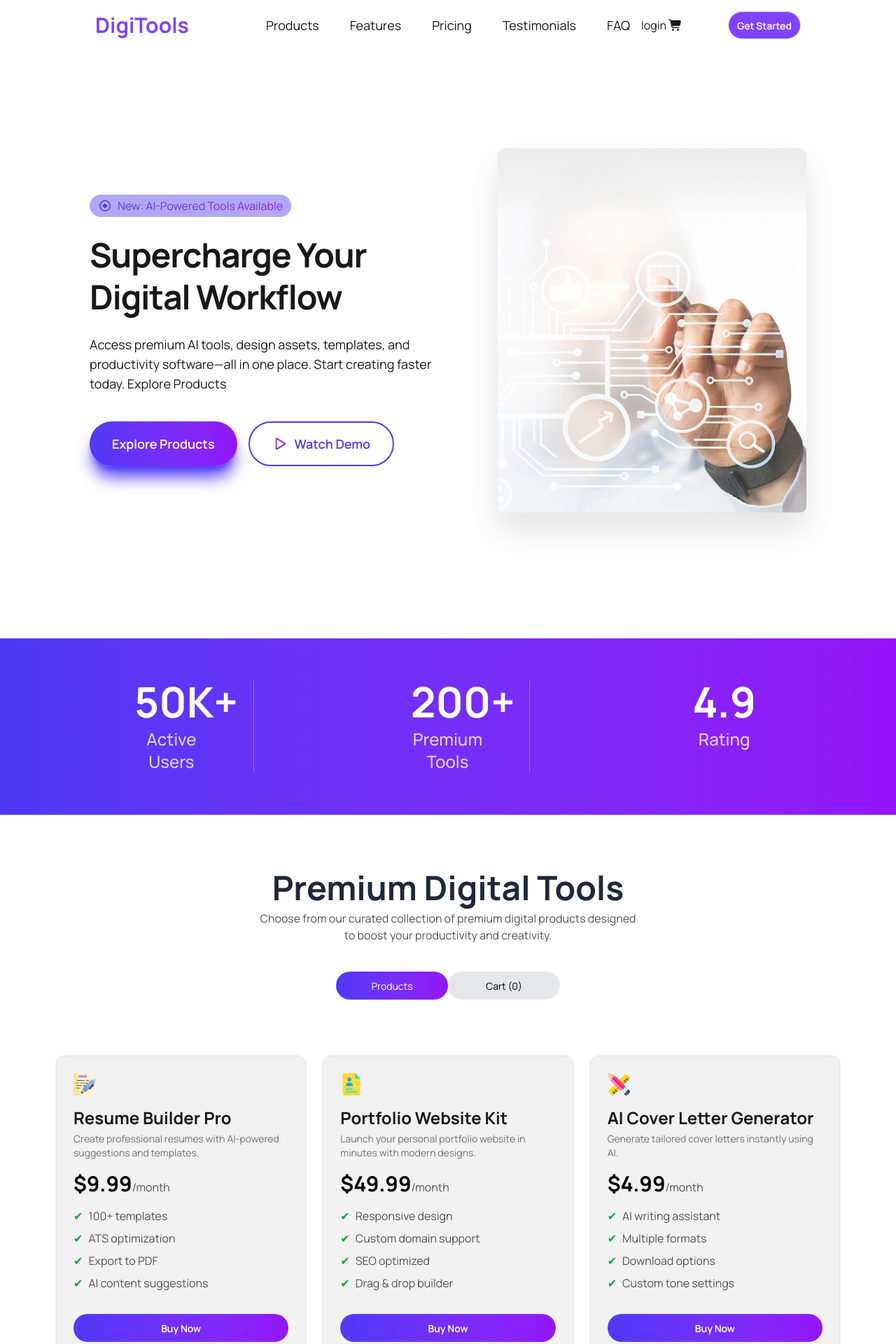
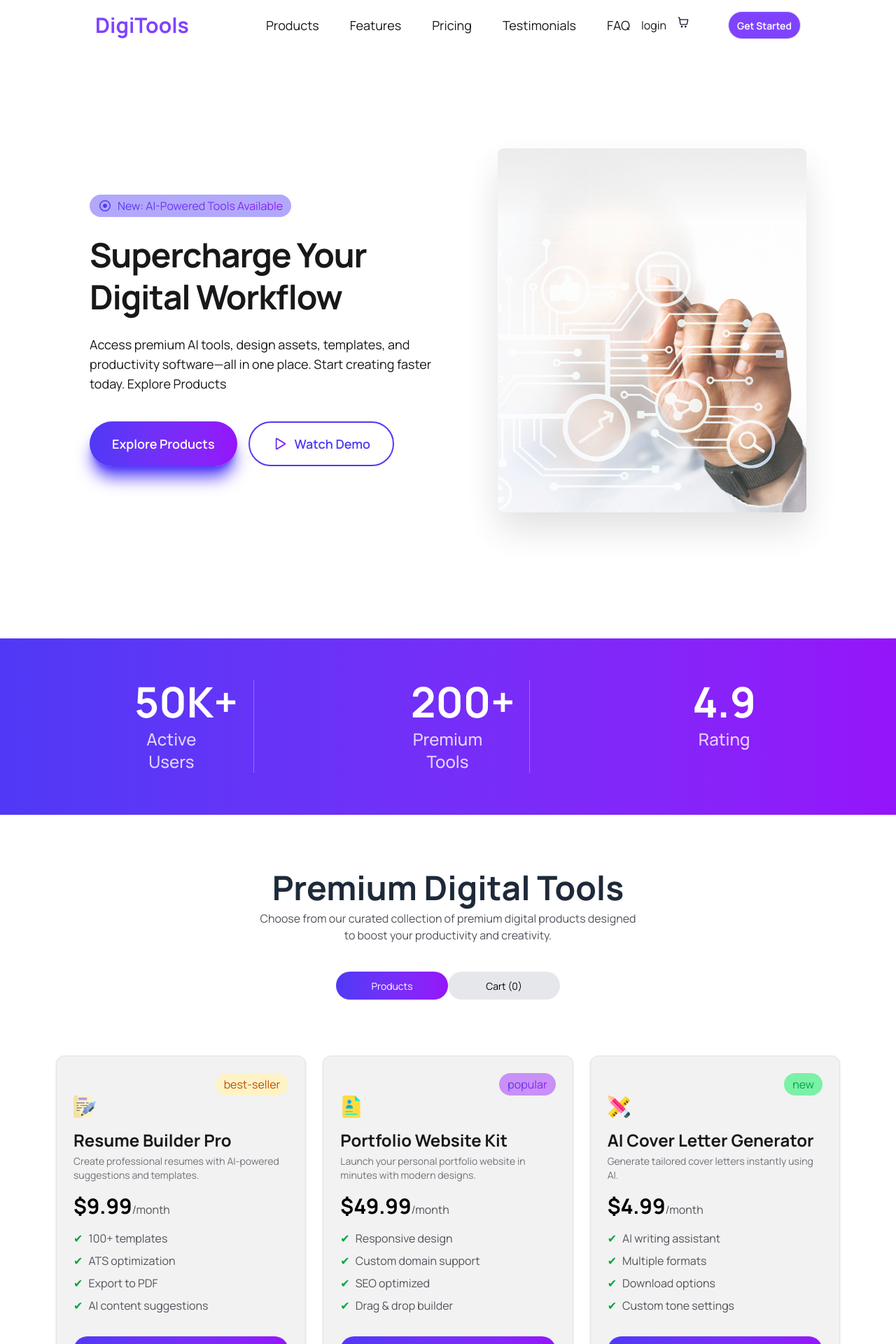
Before and after one commit to shimul811898/B-13-Assinment-no-6, a React (Vite) app: page / in a window 1280 px wide. Shown: the top 1920 px of the page at 70% size. Built offline with nearby package versions, Linux system fonts and the light colour scheme.

Commit message:
json tag added to card

```diff
--- a/public/Models.json
+++ b/public/Models.json
@@ -5,7 +5,7 @@
     "description": "Create professional resumes with AI-powered suggestions and templates.",
     "price": 9.99,
     "billing": "monthly",
-    "tag": "popular",
+    "tag": "best-seller",
     "features": [
       "100+ templates",
       "ATS optimization",
@@ -20,7 +20,7 @@
     "description": "Launch your personal portfolio website in minutes with modern designs.",
     "price": 49.99,
     "billing": "one-time",
-    "tag": "best",
+    "tag": "popular",
     "features": [
       "Responsive design",
       "Custom domain support",
@@ -65,7 +65,7 @@
     "description": "Improve your LinkedIn profile visibility with smart suggestions.",
     "price": 19.99,
     "billing": "one-time",
-    "tag": "best",
+    "tag": "best-seller",
     "features": [
       "Profile analysis",
       "Keyword optimization",
--- a/src/component/ModelCard.jsx
+++ b/src/component/ModelCard.jsx
@@ -23,6 +23,31 @@ const ModelCard = ({ model, carts, setCarts }) => {
 
   return (
     <div className="bg-[#F2F2F2] p-6 rounded-xl flex flex-col justify-between h-full shadow-sm border border-zinc-200 hover:scale-105 transition duration-300 hover:shadow-[rgb(127,66,255)]">
+      <div className="h-fit">
+        <div className="flex justify-end">
+          <div>
+            <div
+              className={`${model.tag === "best-seller"
+                  ? "bg-[#FEF3C6]"
+                  : model.tag === "popular"
+                    ? " bg-[#9514FA70]"
+                    : " bg-green-300"
+                } rounded-full px-3 py-1 flex items-center justify-center`}
+            >
+              <span
+                className={`${model.tag === "best-seller"
+                    ? "text-[#BB4D00] "
+                    : model.tag.trim().toLowerCase() === "popular"
+                      ? "bg-linear-to-r from-[#4F39F6] to-[#9514FA] bg-clip-text text-transparent"
+                      : "text-green-600 "
+                  } `}
+              >
+                {model.tag}
+              </span>
+            </div>
+          </div>
+        </div>
+      </div>
       <div className="space-y-4">
         <div className="text-4xl">
           <img src={model.icon} alt={model.name} />
--- a/src/component/NavBar.jsx
+++ b/src/component/NavBar.jsx
@@ -26,8 +26,14 @@ const NavBar = () => {
         </ul>
       </div>
       <div className="navbar-end gap-5 grid  lg:grid-cols-2">
-        <div>
-          <p className="md:display-none">login <i class="fa-solid fa-cart-shopping"></i></p>
+        <div className="grid sm:grid-cols-1 md:grid-cols-2">
+          <p className="md:display-none">login </p>
+          <img src="\assets\shopping-cart.png" />
+          {/* {carts.length > 0 && (
+            <span className="absolute -top-2 -right-2 bg-red-500 text-white text-[10px] font-bold h-5 w-5 flex items-center justify-center rounded-full border-2 border-white">
+              {carts.length}
+            </span>
+          )} */}
         </div>
         <a className="btn bg-[rgb(127,66,255)] rounded-full text-white p-2">Get Started</a>
       </div>
```
